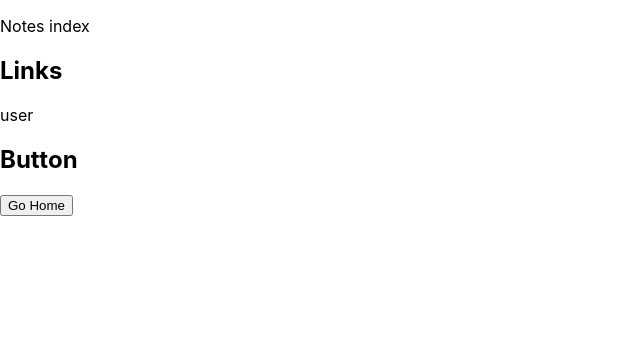
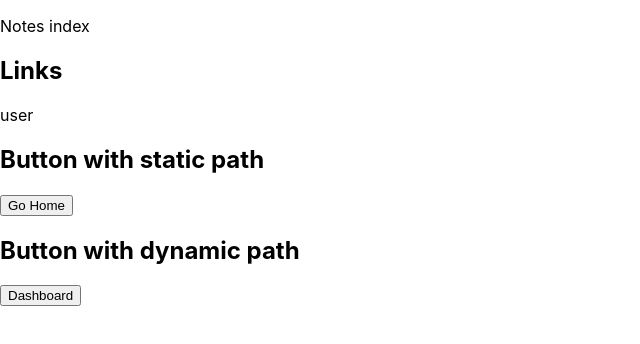
Before and after one commit to jessicafarias/nextjs, a Next.js app: page /notes in a window 1280 px wide. Shown: the top 344 px of the page, without its empty margins (0-640 px from the left). Built offline with nearby package versions, Linux system fonts and the light colour scheme.

Commit message:
docs: Adding Dynamic/Static button path

```diff
--- a/pages/notes/index.js
+++ b/pages/notes/index.js
@@ -17,9 +17,14 @@ const Notes = () => {
         <a>user</a>
       </Link>
 
-      <h2>Button</h2>
+      <h2>Button with static path</h2>
       <button onClick={e => router.push('/')}>
         Go Home
+      </button>
+
+      <h2>Button with dynamic path</h2>
+      <button onClick={e => router.push('/notes/[id]', `/notes/${id}`)}>
+        Dashboard
       </button>
 
     </div>
```
